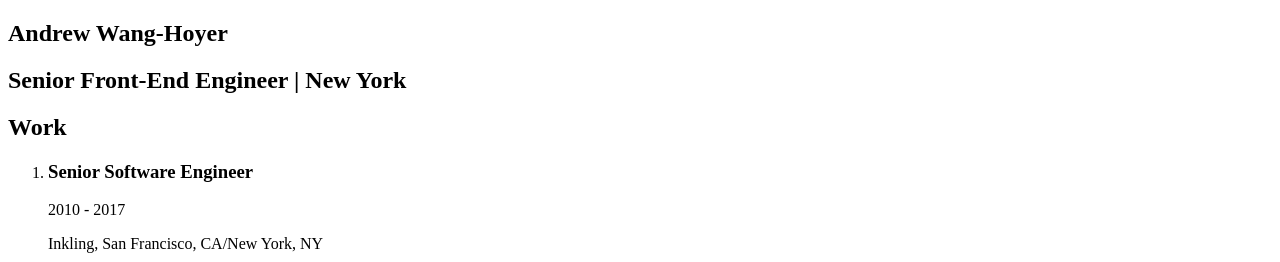
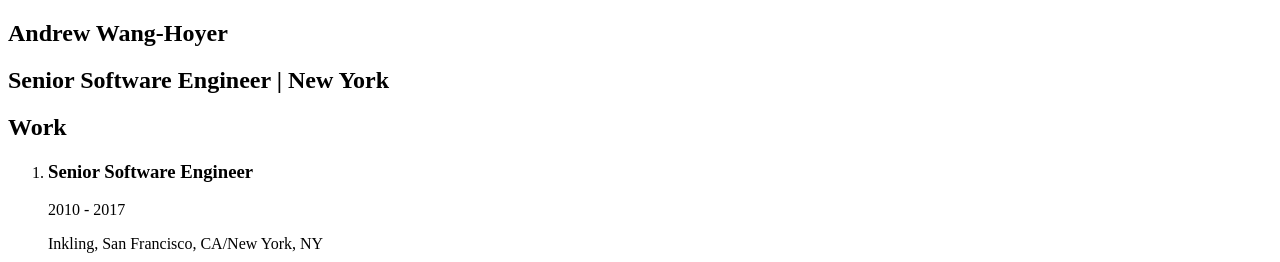
Before and after one commit to ndrwhr/andrewhoyer, a Jekyll site: the page built from resume.html, in a window 1280 px wide and 1400 px high. Shown: the top 262 px of the window. Built offline with Jekyll 4.4.1, drawn with Linux system fonts in a browser that asks for light colours; some of the changed text lies outside the part shown.

Commit message:
Resume tweaks

```diff
--- a/resume.html
+++ b/resume.html
@@ -4,7 +4,7 @@ permalink: /resume/
 
 resume:
   name: Andrew Wang-Hoyer
-  title: Senior Front-End Engineer | New York
+  title: Senior Software Engineer | New York
   main:
   work:
     - title: Senior Software Engineer
--- a/src/css/resume.css
+++ b/src/css/resume.css
@@ -155,10 +155,4 @@ a:visited {
   .resume {
     color: black;
   }
-
-  a,
-  a:visited {
-    color: black;
-    text-decoration: none;
-  }
 }
```
Also changed, not shown: other parts of resume.html (+3 -2 lines).
